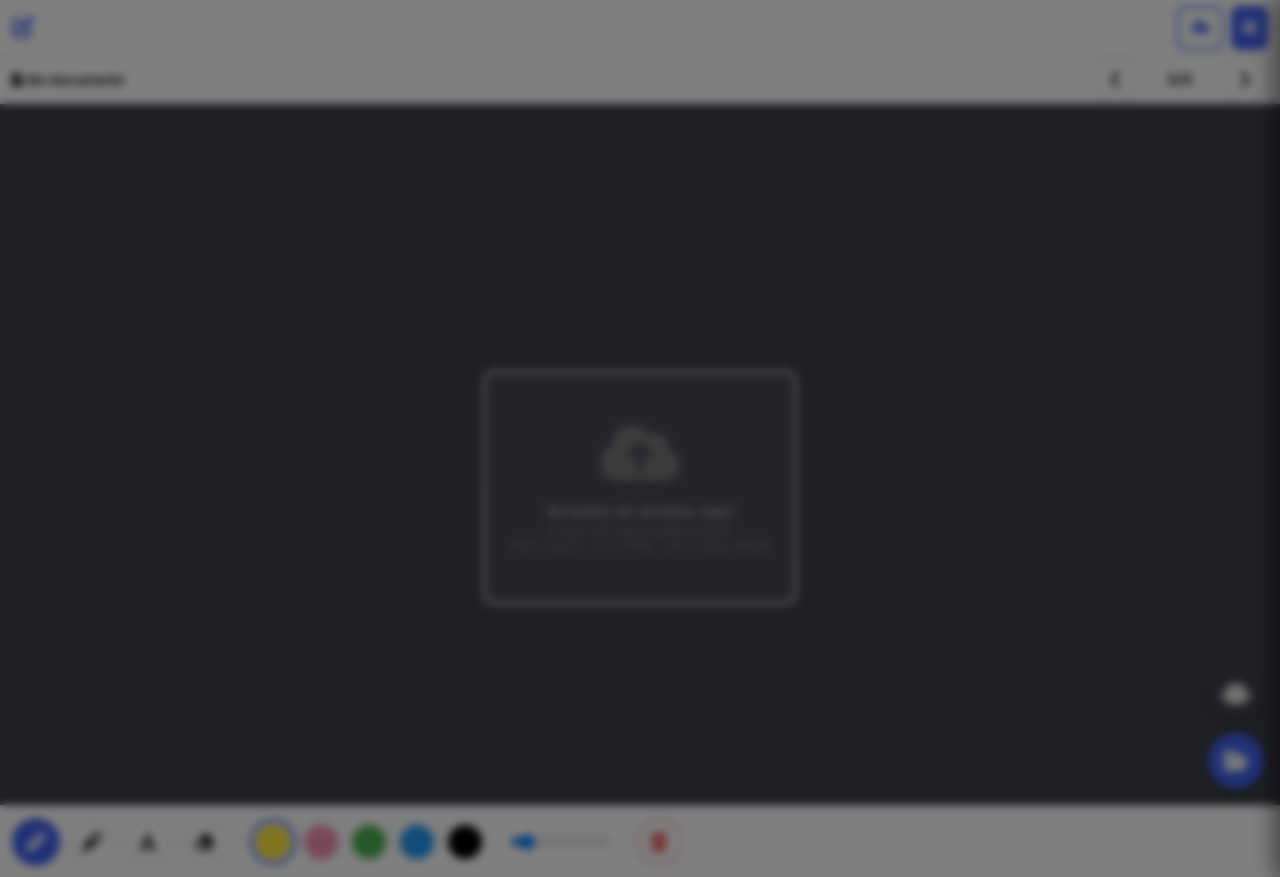
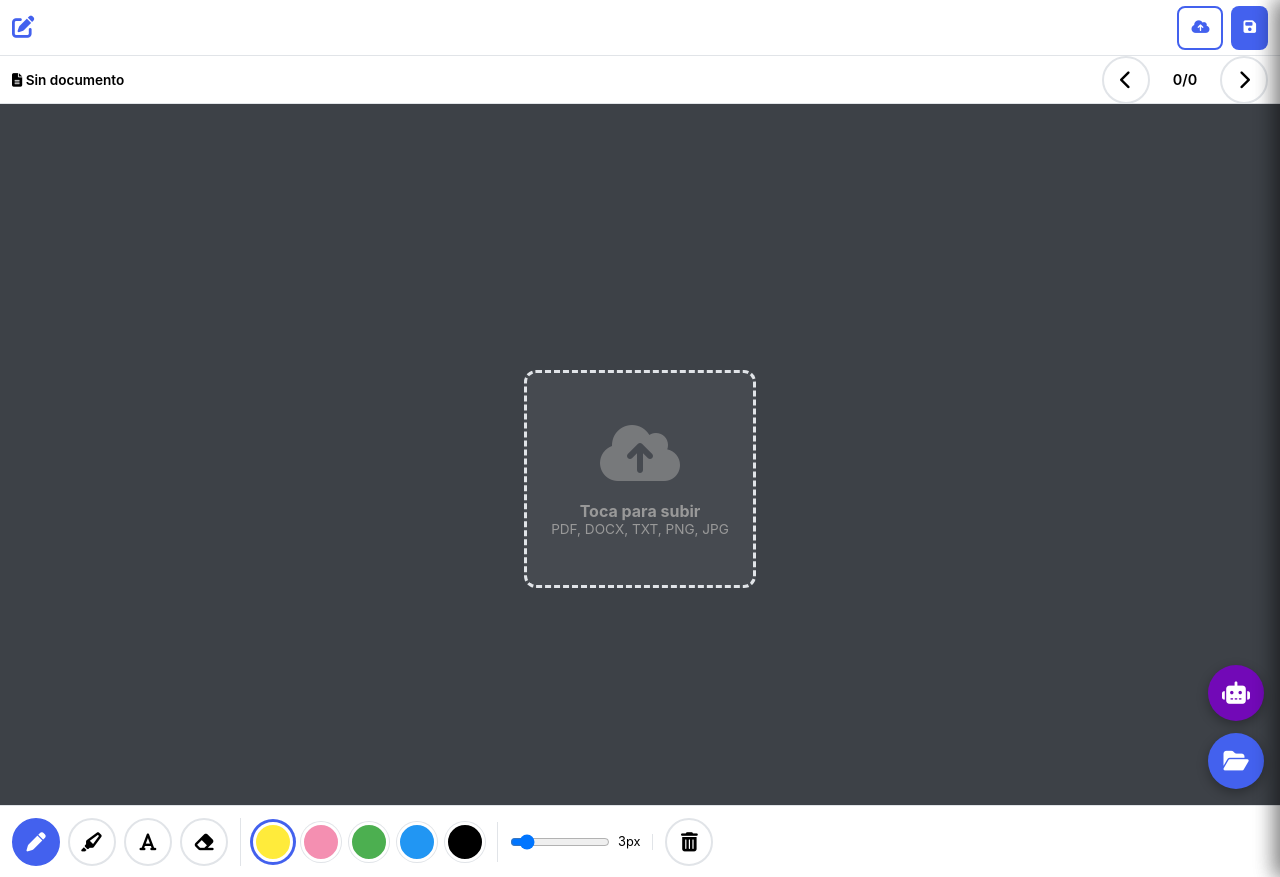
Before and after one commit to usertina/anotacion_documentos, a Flask app: page / in a window 1280 px wide. Run offline with Flask 3, Linux system fonts and the light colour scheme.

Commit message:
Actualizar5 index.html

```diff
--- a/templates/index.html
+++ b/templates/index.html
@@ -1,202 +1,177 @@
 <!DOCTYPE html>
 <html lang="es">
 <head>
+    <!-- Meta tags críticos para móvil -->
     <meta charset="UTF-8">
     <meta name="viewport" content="width=device-width, initial-scale=1.0, maximum-scale=1.0, user-scalable=no, viewport-fit=cover">
     <meta name="apple-mobile-web-app-capable" content="yes">
     <meta name="apple-mobile-web-app-status-bar-style" content="black-translucent">
+    <meta name="mobile-web-app-capable" content="yes">
     <meta name="theme-color" content="#4361ee">
-    <title>Anotador Universal - Qubiz.Team</title>
+    <meta name="format-detection" content="telephone=no">
 
-    <!-- Iconos -->
+    <title>Anotador Universal</title>
+
+    <!-- Iconos Font Awesome -->
     <link rel="stylesheet" href="https://cdnjs.cloudflare.com/ajax/libs/font-awesome/6.4.0/css/all.min.css">
 
-    <!-- Estilos -->
+    <!-- CSS Principal -->
     <link rel="stylesheet" href="{{ url_for('static', filename='css/styles.css') }}">
 
-    <!-- Preconnect para mejor performance -->
-    <link rel="preconnect" href="https://cdnjs.cloudflare.com">
+    <!-- Prevenir zoom accidental -->
+    <style>
+        * {
+            touch-action: manipulation;
+        }
+
+        #annotationCanvas {
+            touch-action: none !important;
+        }
+    </style>
 </head>
 <body>
     <!-- Contenedor Principal -->
     <div class="app-container">
 
-        <!-- ===== HEADER ===== -->
+        <!-- HEADER -->
         <header class="app-header">
             <div class="logo">
                 <i class="fas fa-edit"></i>
-                <h1>Anotador Universal</h1>
+                <h1>Anotador</h1>
             </div>
 
             <div class="user-actions">
-                <input type="file" id="fileInput" accept=".pdf,.docx,.txt,.png,.jpg,.jpeg" hidden aria-label="Seleccionar archivo">
-
-                <button id="selectFileBtn" class="header-btn secondary" aria-label="Subir archivo">
+                <input type="file" id="fileInput" accept=".pdf,.docx,.txt,.png,.jpg,.jpeg" hidden>
+                <button id="selectFileBtn" class="header-btn secondary">
                     <i class="fas fa-cloud-upload-alt"></i>
                     <span>Subir</span>
                 </button>
-
-                <button id="saveBtn" class="header-btn" aria-label="Guardar anotaciones">
+                <button id="saveBtn" class="header-btn">
                     <i class="fas fa-save"></i>
                     <span>Guardar</span>
                 </button>
             </div>
         </header>
 
-        <!-- ===== CONTENIDO PRINCIPAL ===== -->
+        <!-- CONTENIDO PRINCIPAL -->
         <div class="main-content">
 
-            <!-- ===== BARRA DE HERRAMIENTAS (IZQUIERDA EN DESKTOP) ===== -->
-            <aside class="toolbar">
-
-                <!-- Herramientas de Dibujo -->
-                <div class="tool-group">
-                    <h4><i class="fas fa-tools"></i> Herramientas</h4>
-                    <div class="tool-buttons">
-                        <button class="tool-btn active" data-tool="pen" aria-label="Lápiz">
-                            <i class="fas fa-pen"></i>
-                            <span>Lápiz</span>
-                        </button>
-                        <button class="tool-btn" data-tool="highlighter" aria-label="Resaltador">
-                            <i class="fas fa-highlighter"></i>
-                            <span>Resaltador</span>
-                        </button>
-                        <button class="tool-btn" data-tool="text" aria-label="Texto">
-                            <i class="fas fa-font"></i>
-                            <span>Texto</span>
-                        </button>
-                        <button class="tool-btn" data-tool="eraser" aria-label="Borrador">
-                            <i class="fas fa-eraser"></i>
-                            <span>Borrador</span>
-                        </button>
-                    </div>
-                </div>
-
-                <!-- Paleta de Colores -->
-                <div class="tool-group">
-                    <h4><i class="fas fa-palette"></i> Colores</h4>
-                    <div class="color-palette">
-                        <div class="color-btn active" style="background:#FFEB3B" data-color="#FFEB3B" aria-label="Amarillo" title="Amarillo"></div>
-                        <div class="color-btn" style="background:#F48FB1" data-color="#F48FB1" aria-label="Rosa" title="Rosa"></div>
-                        <div class="color-btn" style="background:#4CAF50" data-color="#4CAF50" aria-label="Verde" title="Verde"></div>
-                        <div class="color-btn" style="background:#2196F3" data-color="#2196F3" aria-label="Azul" title="Azul"></div>
-                        <div class="color-btn" style="background:#000000" data-color="#000000" aria-label="Negro" title="Negro"></div>
-                    </div>
-                </div>
-
-                <!-- Control de Grosor -->
-                <div class="tool-group">
-                    <h4><i class="fas fa-ruler"></i> Grosor: <span id="brushSizeValue">3px</span></h4>
-                    <input type="range" id="brushSize" min="1" max="20" value="3" aria-label="Ajustar grosor del trazo">
-                </div>
-
-                <!-- Limpiar Página -->
-                <div class="tool-group">
-                    <button id="clearAllBtn" class="tool-btn" style="color:#e53e3e; border-color:#feb2b2" aria-label="Limpiar página actual">
-                        <i class="fas fa-trash-alt"></i>
-                        <span>Limpiar Página</span>
-                    </button>
-                </div>
-
-                <!-- Chatbot IA (Solo Desktop) -->
-                <div class="chatbot-section desktop-only">
-                    <h3><i class="fas fa-robot"></i> Asistente IA</h3>
-                    <div class="chatbot-messages" id="chatbotMessagesDesktop">
-                        <div class="message bot">¡Hola! Sube un documento y pregúntame lo que quieras sobre él.</div>
-                    </div>
-                    <div class="chatbot-input">
-                        <input type="text" id="chatbotInputDesktop" placeholder="Escribe tu pregunta..." aria-label="Pregunta al chatbot">
-                        <button id="sendQuestionBtnDesktop" class="tool-btn" aria-label="Enviar pregunta">
-                            <i class="fas fa-paper-plane"></i>
-                        </button>
-                    </div>
-                    <button id="clearChatBtnDesktop" class="tool-btn" style="margin-top:8px; font-size:0.85rem">
-                        <i class="fas fa-broom"></i>
-                        <span>Limpiar Chat</span>
-                    </button>
-                </div>
-            </aside>
-
-            <!-- ===== ÁREA CENTRAL - DOCUMENTO ===== -->
+            <!-- ÁREA DOCUMENTO -->
             <main class="document-area">
-
-                <!-- Header del Documento -->
+                <!-- Header Documento -->
                 <div class="document-header">
                     <div class="doc-title" id="documentTitle">
                         <i class="fas fa-file-alt"></i> Sin documento
                     </div>
 
-                    <!-- Navegación de Páginas -->
+                    <!-- Navegación Páginas -->
                     <div style="display:flex; align-items:center; gap:10px">
-                        <button id="prevPage" class="tool-btn" style="min-height:36px; padding:6px 12px" aria-label="Página anterior">
+                        <button id="prevPage" class="tool-btn" style="min-height:36px; padding:6px 12px;">
                             <i class="fas fa-chevron-left"></i>
                         </button>
-                        <span id="pageInfo" style="font-size:0.9rem; font-weight:600; min-width:60px; text-align:center">0/0</span>
-                        <button id="nextPage" class="tool-btn" style="min-height:36px; padding:6px 12px" aria-label="Página siguiente">
+                        <span id="pageInfo" style="font-size:0.9rem; font-weight:600; min-width:50px; text-align:center;">0/0</span>
+                        <button id="nextPage" class="tool-btn" style="min-height:36px; padding:6px 12px;">
                             <i class="fas fa-chevron-right"></i>
                         </button>
                     </div>
                 </div>
 
-                <!-- Contenedor del Documento -->
-                <div class="document-container" id="documentContainer">
+                <!-- Contenedor Documento (CON SCROLL) -->
+                <div class="document-container" id="documentContainer" style="overflow: auto !important; -webkit-overflow-scrolling: touch;">
 
-                    <!-- Prompt de Subida -->
+                    <!-- Prompt Subida -->
                     <div id="uploadPrompt" class="upload-prompt">
                         <i class="fas fa-cloud-upload-alt"></i>
-                        <p><strong>Arrastra un archivo aquí</strong></p>
-                        <p style="font-size:0.9rem; margin-top:8px; opacity:0.7">o haz clic para seleccionar</p>
-                        <p style="font-size:0.85rem; margin-top:12px; opacity:0.6">PDF, DOCX, TXT, PNG, JPG • Max 16MB</p>
+                        <p><strong>Toca para subir</strong></p>
+                        <p style="font-size:0.85rem; margin-top:8px;">PDF, DOCX, TXT, PNG, JPG</p>
                     </div>
 
-                    <!-- Visor del Documento -->
+                    <!-- Visor Documento -->
                     <div id="documentViewer" style="display:none; width:100%;">
                         <div class="text-content" id="textContent">
-                            <!-- El contenido se carga aquí dinámicamente -->
+                            <!-- Contenido dinámico -->
                         </div>
-                        <canvas id="annotationCanvas" aria-label="Canvas de anotaciones"></canvas>
+                        <canvas id="annotationCanvas"></canvas>
                     </div>
                 </div>
             </main>
 
-            <!-- ===== PANEL DERECHO - DOCUMENTOS GUARDADOS ===== -->
-            <aside class="documents-panel" id="rightPanel">
-                <div style="display:flex; justify-content:space-between; align-items:center; margin-bottom:16px">
-                    <h3><i class="fas fa-folder-open"></i> Mis Documentos</h3>
-                    <button class="mobile-only tool-btn" onclick="togglePanel('rightPanel')" style="min-height:36px; width:36px; padding:0" aria-label="Cerrar panel">
+            <!-- BARRA HERRAMIENTAS (INFERIOR EN MÓVIL) -->
+            <aside class="toolbar">
+                <!-- Herramientas Dibujo -->
+                <div class="tool-group">
+                    <div class="tool-buttons">
+                        <button class="tool-btn active" data-tool="pen">
+                            <i class="fas fa-pen"></i>
+                        </button>
+                        <button class="tool-btn" data-tool="highlighter">
+                            <i class="fas fa-highlighter"></i>
+                        </button>
+                        <button class="tool-btn" data-tool="text">
+                            <i class="fas fa-font"></i>
+                        </button>
+                        <button class="tool-btn" data-tool="eraser">
+                            <i class="fas fa-eraser"></i>
+                        </button>
+                    </div>
+                </div>
+
+                <!-- Colores -->
+                <div class="tool-group">
+                    <div class="color-palette">
+                        <div class="color-btn active" style="background:#FFEB3B" data-color="#FFEB3B"></div>
+                        <div class="color-btn" style="background:#F48FB1" data-color="#F48FB1"></div>
+                        <div class="color-btn" style="background:#4CAF50" data-color="#4CAF50"></div>
+                        <div class="color-btn" style="background:#2196F3" data-color="#2196F3"></div>
+                        <div class="color-btn" style="background:#000000" data-color="#000000"></div>
+                    </div>
+                </div>
+
+                <!-- Grosor -->
+                <div class="tool-group">
+                    <input type="range" id="brushSize" min="1" max="20" value="3">
+                    <span id="brushSizeValue" style="font-size:0.8rem; white-space:nowrap;">3px</span>
+                </div>
+
+                <!-- Limpiar -->
+                <div class="tool-group">
+                    <button id="clearAllBtn" class="tool-btn">
+                        <i class="fas fa-trash-alt"></i>
+                    </button>
+                </div>
+            </aside>
+
+            <!-- PANEL DOCUMENTOS (MODAL MÓVIL) -->
+            <aside class="documents-panel mobile-only" id="rightPanel">
+                <div style="display:flex; justify-content:space-between; margin-bottom:16px;">
+                    <h3><i class="fas fa-folder-open"></i> Documentos</h3>
+                    <button onclick="togglePanel('rightPanel')" style="border:none; background:none; font-size:1.2rem;">
+                        <i class="fas fa-times"></i>
+                    </button>
+                </div>
+                <div id="documentsList">Cargando...</div>
+            </aside>
+
+            <!-- CHATBOT MODAL (MÓVIL) -->
+            <div id="chatbotModal" class="mobile-only">
+                <div style="display:flex; justify-content:space-between; margin-bottom:16px;">
+                    <h3><i class="fas fa-robot"></i> Chat IA</h3>
+                    <button onclick="togglePanel('chatbotModal')" style="border:none; background:none; font-size:1.2rem;">
                         <i class="fas fa-times"></i>
                     </button>
                 </div>
 
-                <div id="documentsList">
-                    <div class="empty-docs">
-                        <i class="fas fa-inbox" style="font-size:2rem; opacity:0.3; margin-bottom:8px"></i>
-                        <p>Cargando documentos...</p>
-                    </div>
-                </div>
-            </aside>
-
-            <!-- ===== MODAL CHATBOT (SOLO MÓVIL) ===== -->
-            <div id="chatbotModal" class="mobile-only">
-                <div style="display:flex; justify-content:space-between; align-items:center; margin-bottom:16px">
-                    <h3><i class="fas fa-robot"></i> Asistente IA</h3>
-                    <button onclick="togglePanel('chatbotModal')" class="tool-btn" style="min-height:36px; width:36px; padding:0" aria-label="Cerrar chat">
-                        <i class="fas fa-times"></i>
-                    </button>
+                <div class="chatbot-messages" id="chatbotMessages" style="flex:1; overflow-y:auto; background:#f9f9f9; padding:10px; border-radius:8px; margin-bottom:12px;">
+                    <div class="message bot">Sube un documento y pregúntame sobre él.</div>
                 </div>
 
-                <div class="chatbot-messages" id="chatbotMessagesMobile">
-                    <div class="message bot">¡Hola! Sube un documento y pregúntame lo que quieras sobre él.</div>
-                </div>
-
-                <div class="chatbot-input" style="margin-top:12px;">
-                    <input type="text" id="chatbotInputMobile" placeholder="Escribe tu pregunta..." aria-label="Pregunta al chatbot">
-                    <button id="sendQuestionBtnMobile" class="tool-btn" aria-label="Enviar pregunta">
+                <div class="chatbot-input">
+                    <input type="text" id="chatbotInput" placeholder="Escribe tu pregunta...">
+                    <button id="sendQuestionBtn" class="tool-btn">
                         <i class="fas fa-paper-plane"></i>
                     </button>
                 </div>
-
-                <button id="clearChatBtnMobile" class="tool-btn" style="margin-top:8px; width:100%">
+                <button id="clearChatBtn" class="tool-btn" style="margin-top:8px; width:100%;">
                     <i class="fas fa-broom"></i>
                     <span>Limpiar Chat</span>
                 </button>
@@ -204,33 +179,28 @@
 
         </div>
 
-        <!-- ===== BOTONES FLOTANTES (SOLO MÓVIL) ===== -->
+        <!-- BOTONES FLOTANTES (FAB) -->
         <div class="fab-container mobile-only">
-            <button class="fab" onclick="togglePanel('chatbotModal')" style="background:var(--secondary)" aria-label="Abrir chat IA" title="Chat IA">
+            <button class="fab" onclick="togglePanel('chatbotModal')" style="background:#7209b7;">
                 <i class="fas fa-robot"></i>
             </button>
-            <button class="fab" onclick="togglePanel('rightPanel')" aria-label="Abrir documentos" title="Mis Documentos">
+            <button class="fab" onclick="togglePanel('rightPanel')">
                 <i class="fas fa-folder-open"></i>
             </button>
         </div>
     </div>
 
-    <!-- ===== OVERLAY PARA MODALES MÓVIL ===== -->
-    <div id="modalOverlay" class="mobile-only" style="
-        position:fixed;
-        inset:0;
-        background:rgba(0,0,0,0.5);
-        z-index:90;
-        display:none;
-        backdrop-filter: blur(4px);
-    " onclick="closeAllPanels()"></div>
+    <!-- OVERLAY PARA MODALES -->
+    <div id="modalOverlay" onclick="closeAllPanels()"></div>
 
     <!-- JavaScript Principal -->
     <script src="{{ url_for('static', filename='js/app.js') }}"></script>
 
-    <!-- Script para manejo de paneles móviles -->
+    <!-- HOTFIX MÓVIL (IMPORTANTE) -->
+    <script src="{{ url_for('static', filename='js/hotfix_mobile.js') }}"></script>
+
+    <!-- Scripts Paneles -->
     <script>
-        // Toggle de paneles laterales en móvil
         function togglePanel(id) {
             const panel = document.getElementById(id);
             const overlay = document.getElementById('modalOverlay');
@@ -239,41 +209,28 @@
                 panel.classList.remove('open');
                 overlay.style.display = 'none';
             } else {
-                // Cerrar otros paneles primero
-                document.querySelectorAll('.documents-panel, #chatbotModal').forEach(p => {
-                    p.classList.remove('open');
-                });
-
-                // Abrir el seleccionado
+                document.querySelectorAll('.documents-panel, #chatbotModal').forEach(p => p.classList.remove('open'));
                 panel.classList.add('open');
                 overlay.style.display = 'block';
             }
         }
 
-        // Cerrar todos los paneles
         function closeAllPanels() {
-            document.querySelectorAll('.documents-panel, #chatbotModal').forEach(panel => {
-                panel.classList.remove('open');
-            });
+            document.querySelectorAll('.documents-panel, #chatbotModal').forEach(p => p.classList.remove('open'));
             document.getElementById('modalOverlay').style.display = 'none';
         }
 
-        // Cerrar paneles con ESC
+        // Cerrar con ESC
         document.addEventListener('keydown', (e) => {
-            if (e.key === 'Escape') {
-                closeAllPanels();
-            }
+            if (e.key === 'Escape') closeAllPanels();
         });
 
-        // Prevenir scroll del body cuando un modal está abierto
-        const observer = new MutationObserver(() => {
-            const anyOpen = document.querySelector('.documents-panel.open, #chatbotModal.open');
-            document.body.style.overflow = anyOpen ? 'hidden' : '';
-        });
-
-        document.querySelectorAll('.documents-panel, #chatbotModal').forEach(el => {
-            observer.observe(el, { attributes: true, attributeFilter: ['class'] });
-        });
+        // Log de debug inicial
+        console.log('=== INIT DEBUG ===');
+        console.log('Screen:', screen.width, 'x', screen.height);
+        console.log('Window:', innerWidth, 'x', innerHeight);
+        console.log('DPR:', devicePixelRatio);
+        console.log('User Agent:', navigator.userAgent);
     </script>
 </body>
 </html>
```
